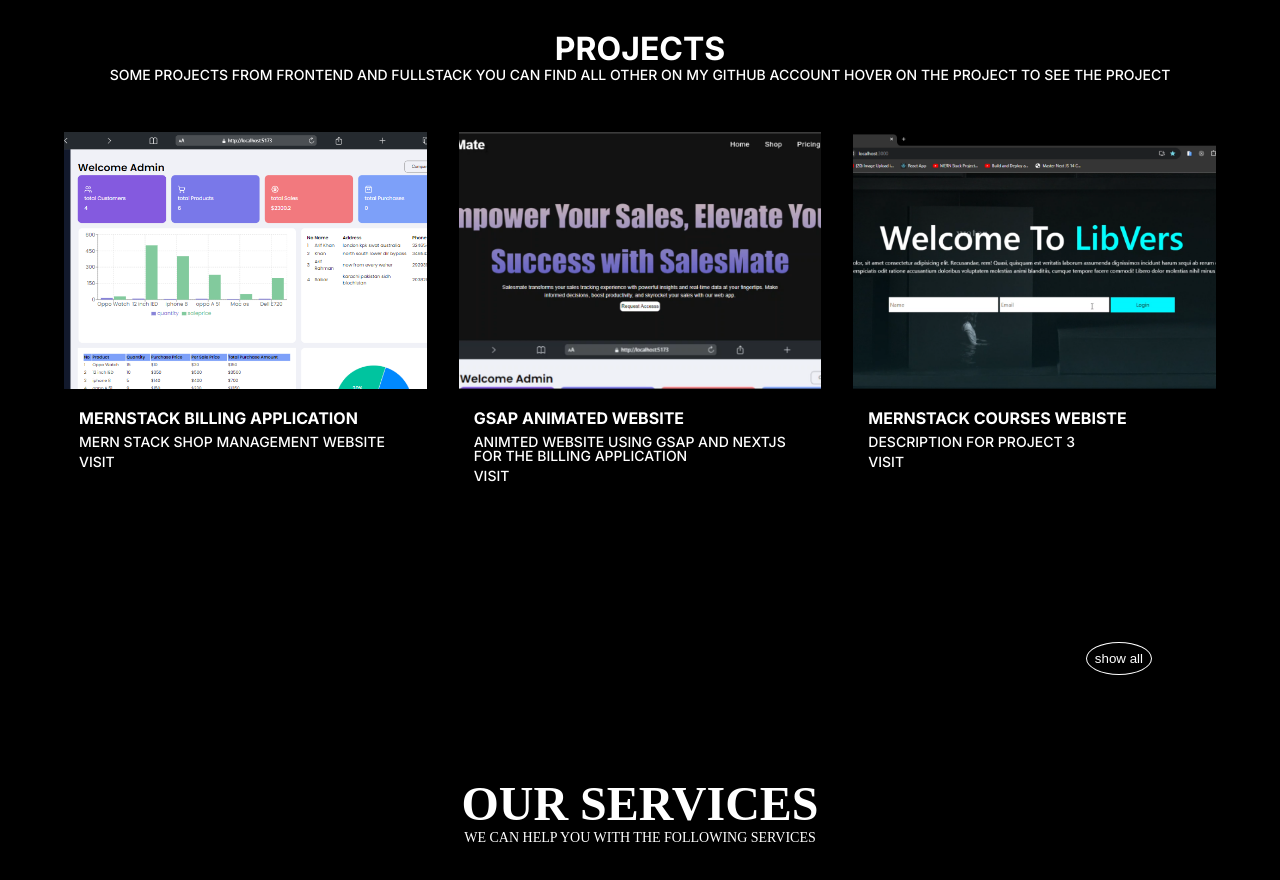
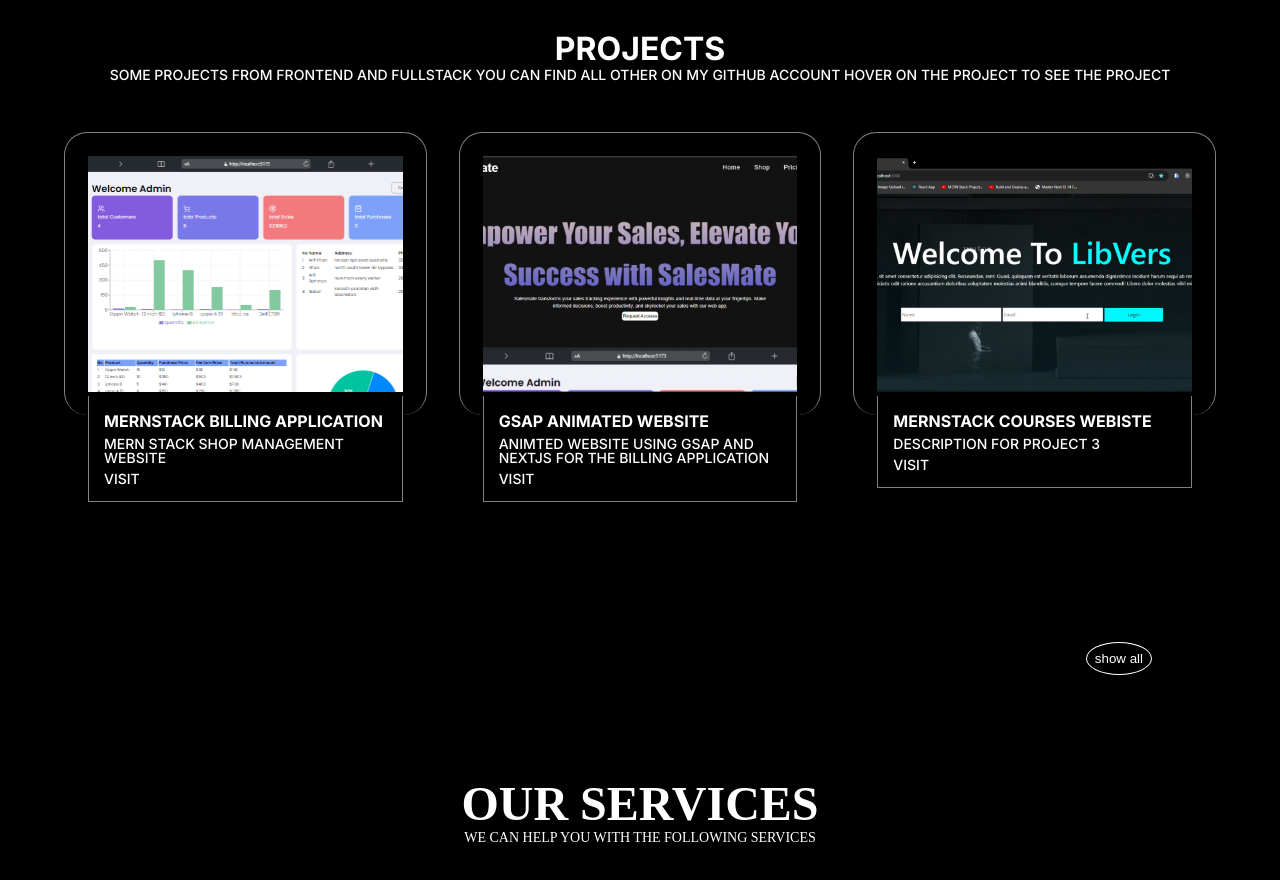
Before and after one commit to Khan1git/next-personal-portfolio, a Next.js app: page / in a window 1280 px wide. Shown: the part 2380-3260 px from the top of the page. Built offline with nearby package versions, Linux system fonts and the light colour scheme.

Commit message:
frontend
project changes

```diff
--- a/src/components/css/work.css
+++ b/src/components/css/work.css
@@ -35,9 +35,9 @@ body{
 
     height: 70%;
     width: 90%;
-    /* border: 1px solid white ; */
     overflow: hidden;
     overflow-y: scroll;
+
 }
 
 .work_home .course-box{
@@ -46,6 +46,7 @@ body{
     grid-template-columns: repeat(auto-fit, minmax(320px, 1fr));
     grid-gap: 2rem;
     margin-top: 50px;
+    scroll-snap-type: x mandatory;
 }
 
 .work_home h1{
@@ -59,9 +60,11 @@ body{
     color: white;
     height: 80%;
     border-radius: 23px;
-    /* border: 1px solid grey; */
-    /* padding: 23px; */
+    border: 1px solid grey;
+    padding: 23px;
     position: relative;
+    border-bottom: none;
+    scroll-snap-align: center;
 
 }
 
@@ -84,7 +87,11 @@ body{
     display: flex;
     flex-direction: column;
     justify-content: start;
+    border: 1px solid grey;
+    border-top: none;
+    /* padding: 123px; */
     /* align-items: center; */
+
     gap: .4rem;
     color: white;
     padding: 15px 15px 15px 15px;
```
